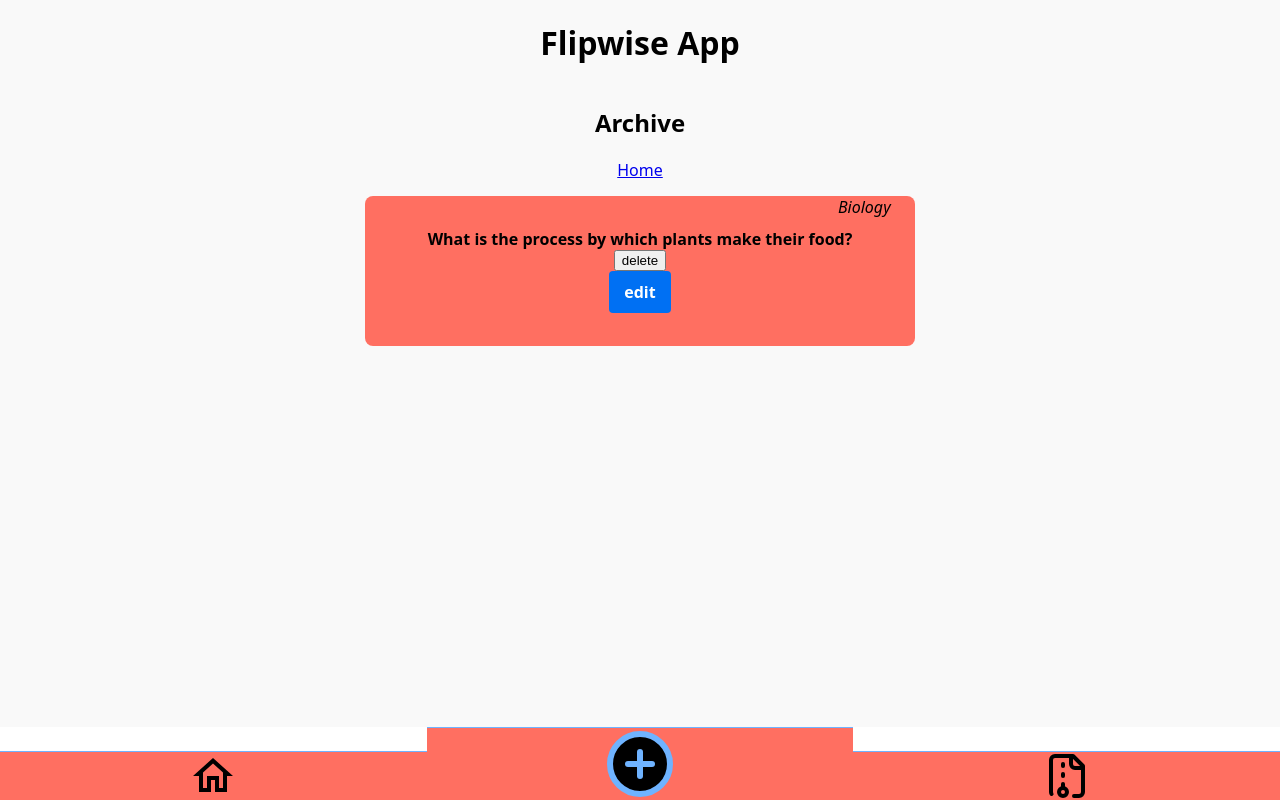
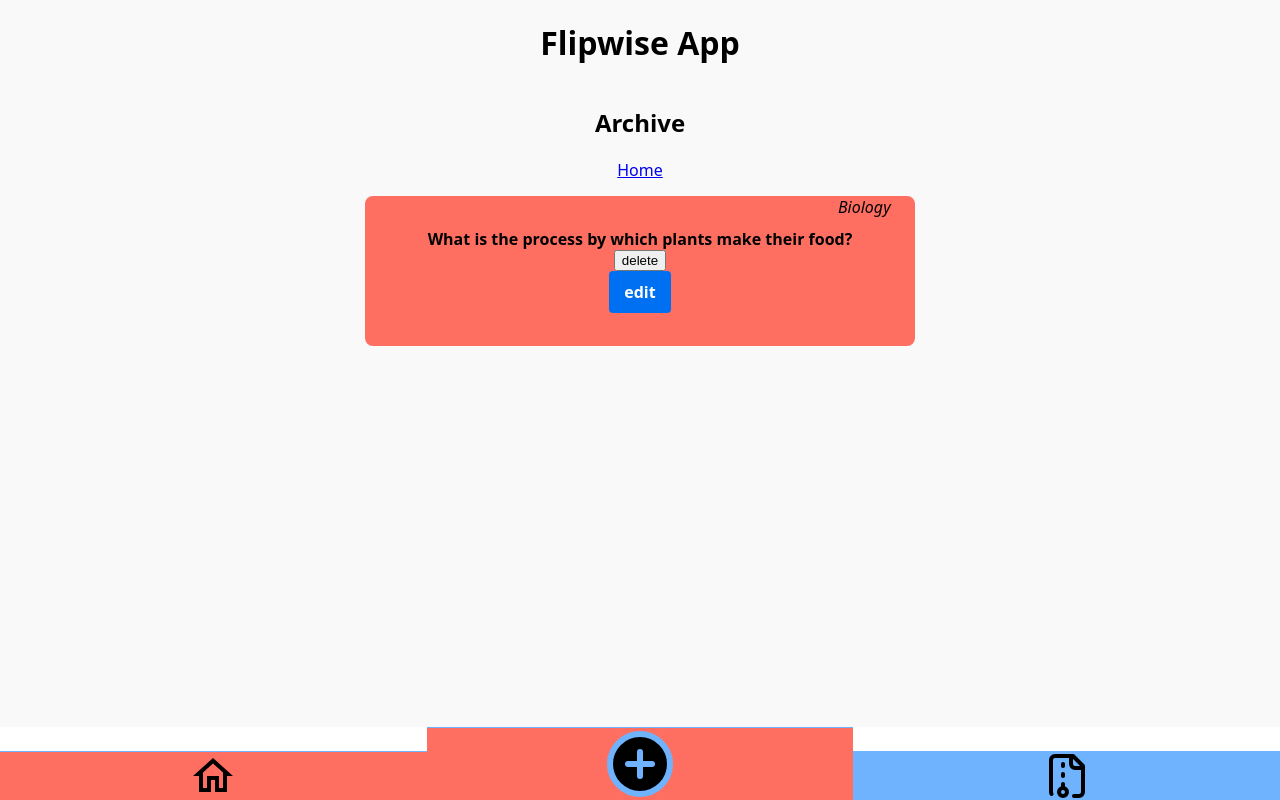
Before and after one commit to TastyCrysis/FlipWise-2.0, a Next.js app: page /archive in a window 1280 px wide. Built offline with nearby package versions, Linux system fonts and the light colour scheme.

Commit message:
highlichting current page in navbar

```diff
--- a/components/Navigation.js
+++ b/components/Navigation.js
@@ -1,5 +1,6 @@
 import styled from "styled-components";
 import Link from "next/link";
+import { useRouter } from "next/router";
 
 const StyledNav = styled.nav`
   background: white;
@@ -19,7 +20,7 @@ const StyledUl = styled.ul`
 `;
 
 const StyledLi = styled.li`
-  background: #ff6f61;
+  background: ${({ $active }) => ($active ? "#6fb3ff" : "#ff6f61")};
   border-top: 1px solid #6fb3ff;
   width: 100%;
 `;
@@ -33,11 +34,14 @@ const StyledLink = styled(Link)`
 `;
 
 export default function Navigation({ children }) {
+  const router = useRouter();
+  const currentPage = router.pathname;
+
   return (
     <StyledNav>
       {children}
       <StyledUl>
-        <StyledLi>
+        <StyledLi $active={currentPage === "/"}>
           <StyledLink href="/" aria-label="go to home page">
             <svg
               xmlns="http://www.w3.org/2000/svg"
@@ -69,7 +73,7 @@ export default function Navigation({ children }) {
             </svg>
           </StyledLink>
         </StyledLi>
-        <StyledLi>
+        <StyledLi $active={currentPage === "/archive"}>
           <StyledLink href="/archive" aria-label="go to archive page">
             <svg
               xmlns="http://www.w3.org/2000/svg"
```
